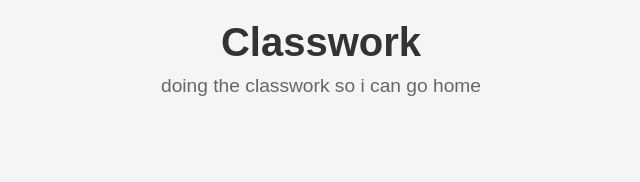
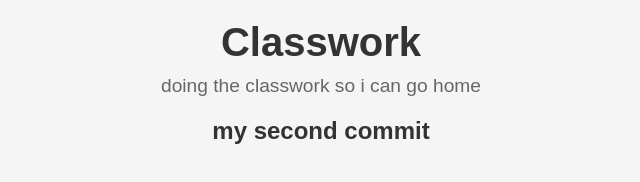
Before and after one commit to OlachiFaith/classwork, a website: page index.html in a window 1280 px wide. Shown: the whole page, without its empty margins (319-959 px from the left). Drawn offline with Linux system fonts and the light colour scheme.

Commit message:
my second commit for the same repo

```diff
--- a/index.css
+++ b/index.css
@@ -19,3 +19,9 @@ p{
     text-align: center;
     margin-top: 10px;
 }
+h3{
+    font-size: 1.5rem;
+    color: #333;
+    text-align: center;
+    margin-top: 20px;
+}
--- a/index.html
+++ b/index.html
@@ -9,5 +9,6 @@
 <body>
     <h1>Classwork</h1>
     <p>doing the classwork so i can go home</p>
+    <h3>my second commit</h3>
 </body>
 </html>
```
